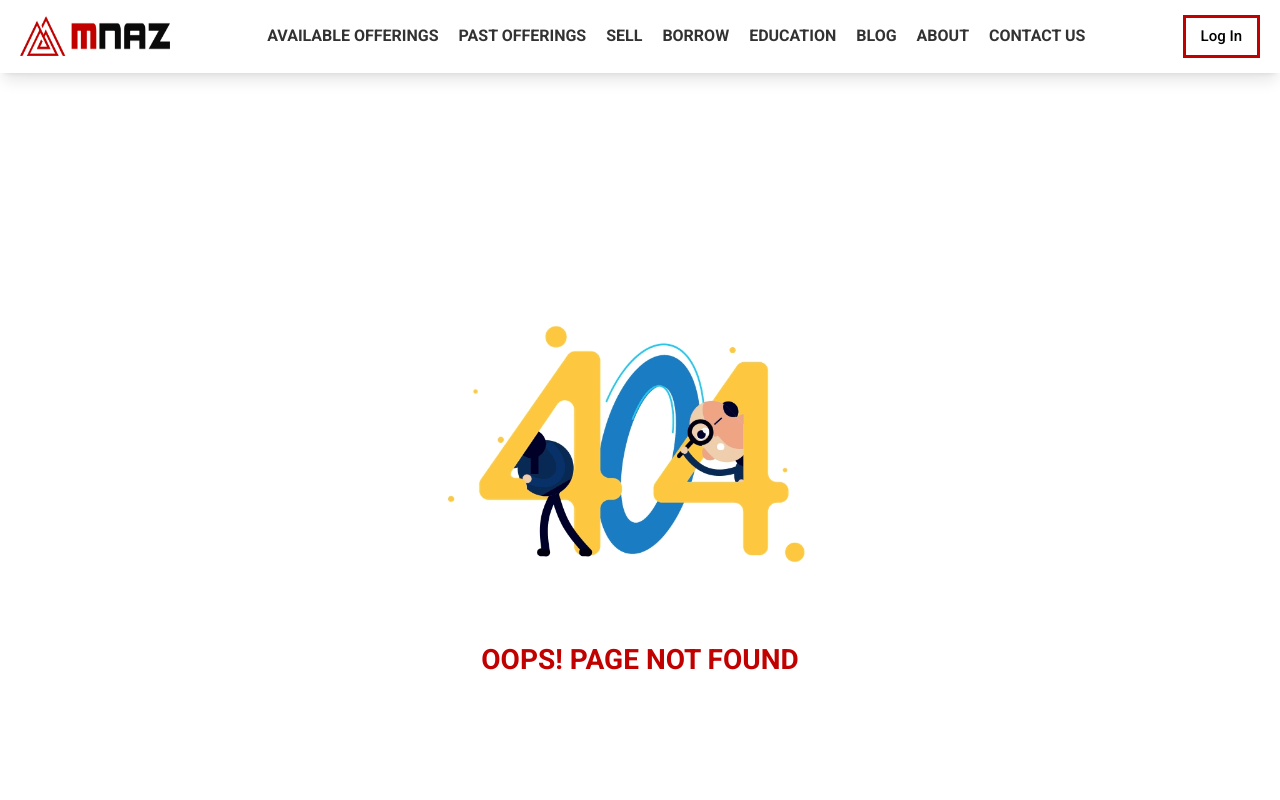
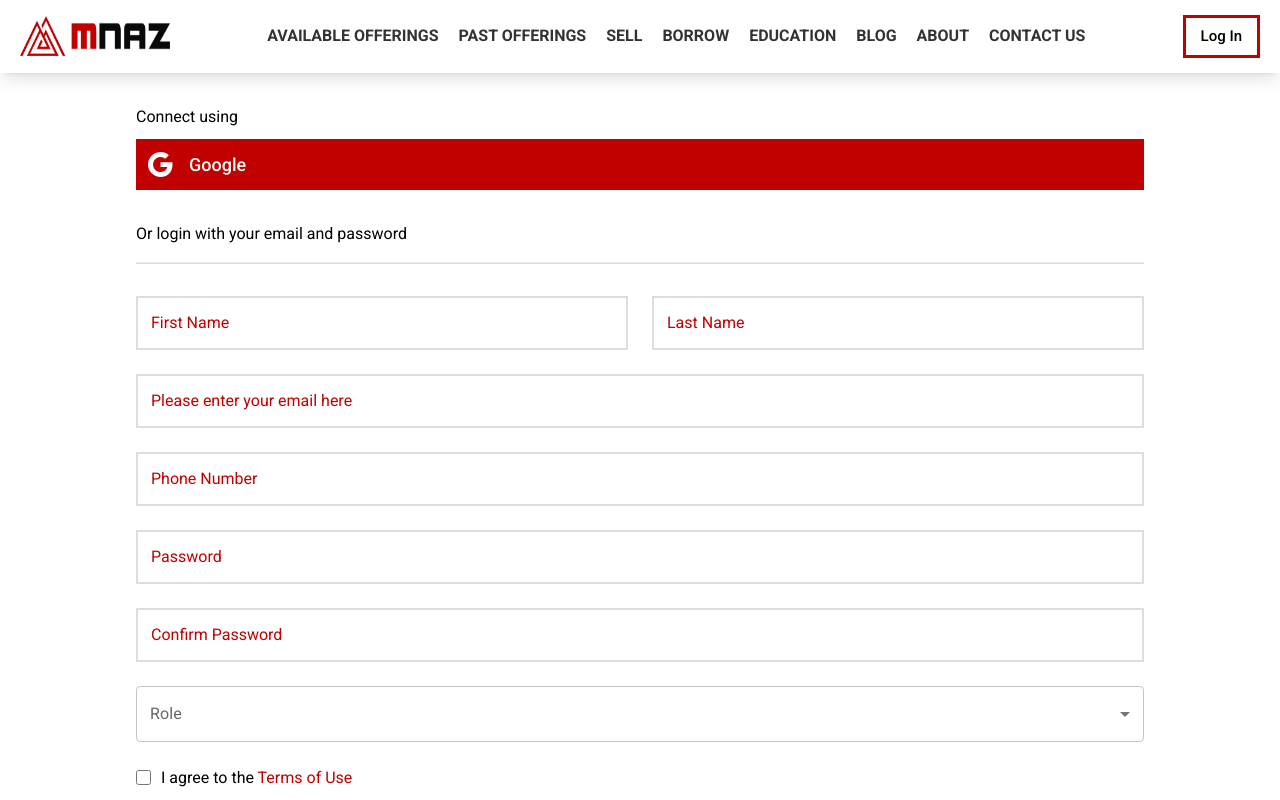
Before and after one commit to M-Alam116/mnaz, a Next.js app: page /sign-up in a window 1280 px wide. Before the commit this address had no page. Shown: the top 800 px of the page. Built offline with nearby package versions, Linux system fonts and the light colour scheme.

Commit message:
sign up page completed

```diff
--- /dev/null
+++ b/pages/sign-up/index.js
@@ -0,0 +1,121 @@
+import { useState } from "react";
+import { BsGoogle } from "react-icons/bs";
+import Link from "next/link";
+import Box from "@mui/material/Box";
+import InputLabel from "@mui/material/InputLabel";
+import MenuItem from "@mui/material/MenuItem";
+import FormControl from "@mui/material/FormControl";
+import Select from "@mui/material/Select";
+
+function Signup() {
+  const [role, setRole] = useState("");
+
+  const handleChange = (event) => {
+    setRole(event.target.value);
+  };
+  const [showPassword, setShowPassword] = useState(false);
+
+  const togglePassword = () => {
+    setShowPassword(!showPassword);
+  };
+
+  return (
+    <div className="container py-[2rem] px-[10px]">
+      <div className="w-full md:w-[80%] flex flex-col mx-auto">
+        <div className="flex flex-col gap-[10px]">
+          <p className="text-[16px] font-[400]">Connect using</p>
+          <div className="bg-secondaryColor flex gap-[1rem] items-center p-[12px] cursor-pointer">
+            <BsGoogle className="w-[25px] h-[25px] text-primaryColor" />
+            <p className="text-[18px] font-[500] text-primaryColor">Google</p>
+          </div>
+        </div>
+        <div className="flex flex-col gap-[1rem] my-[2rem]">
+          <p className="text-[16px] font-[400]">
+            Or login with your email and password
+          </p>
+          <hr className="w-full h-[2px] bg-grayColor" />
+        </div>
+        <form action="" className="w-full grid grid-cols-1 gap-[1.5rem]">
+          <div className="w-full grid grid-cols-1 sm:grid-cols-2 gap-[1.5rem]">
+            <input
+              type="text"
+              required
+              placeholder="First Name"
+              className="p-[13px] placeholder:text-secondaryColor border-[2px] outline-none border-grayColor focus:bg-gray-100"
+            />
+            <input
+              type="text"
+              required
+              placeholder="Last Name"
+              className="p-[13px] placeholder:text-secondaryColor border-[2px] outline-none border-grayColor focus:bg-gray-100"
+            />
+          </div>
+          <input
+            type="email"
+            required
+            placeholder="Please enter your email here"
+            className="p-[13px] placeholder:text-secondaryColor border-[2px] outline-none border-grayColor focus:bg-gray-100"
+          />
+          <input
+            type="tel"
+            required
+            placeholder="Phone Number"
+            className="p-[13px] placeholder:text-secondaryColor border-[2px] outline-none border-grayColor focus:bg-gray-100"
+          />
+          <input
+            type="password"
+            required
+            placeholder="Password"
+            className="p-[13px] placeholder:text-secondaryColor border-[2px] outline-none border-grayColor focus:bg-gray-100"
+          />
+          <input
+            type="password"
+            required
+            placeholder="Confirm Password"
+            className="p-[13px] placeholder:text-secondaryColor border-[2px] outline-none border-grayColor focus:bg-gray-100"
+          />
+          <div className="">
+            <Box sx={{ minWidth: 120 }}>
+              <FormControl fullWidth>
+                <InputLabel id="role-user">Role</InputLabel>
+                <Select
+                  labelId="role-user"
+                  id="user-role"
+                  value={role}
+                  label="role"
+                  onChange={handleChange}
+                >
+                  <MenuItem value={"Visitor"}>Visitor</MenuItem>
+                  <MenuItem value={"Lendor"}>Lendor</MenuItem>
+                  <MenuItem value={"Broker"}>Broker</MenuItem>
+                  <MenuItem value={"Invester"}>Invester</MenuItem>
+                </Select>
+              </FormControl>
+            </Box>
+          </div>
+          <div className="flex gap-[10px] items-center">
+            <input
+              type="checkbox"
+              className="border-[2px] border-grayColor w-[15px] h-[15px]"
+              id="check"
+            />
+            <label htmlFor="check">
+              I agree to the{" "}
+              <Link href="/sign-up" className="text-secondaryColor">
+                Terms of Use
+              </Link>
+            </label>
+          </div>
+          <button className="btn uppercase">create account</button>
+        </form>
+        <Link href="/signin">
+          <p className="text-[16px] font-[500] text-secondaryColor mt-[2rem]">
+            Already have an account? Click here to Sign In!
+          </p>
+        </Link>
+      </div>
+    </div>
+  );
+}
+
+export default Signup;
```
